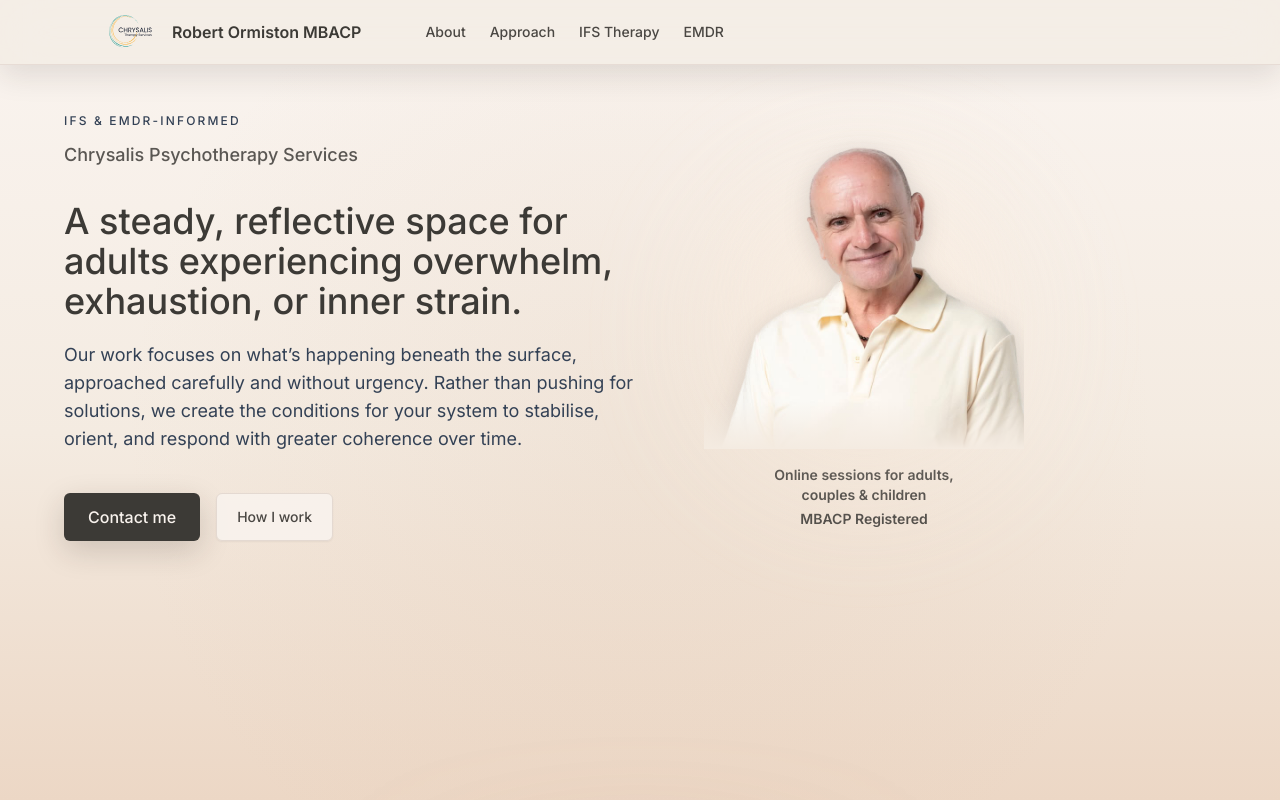
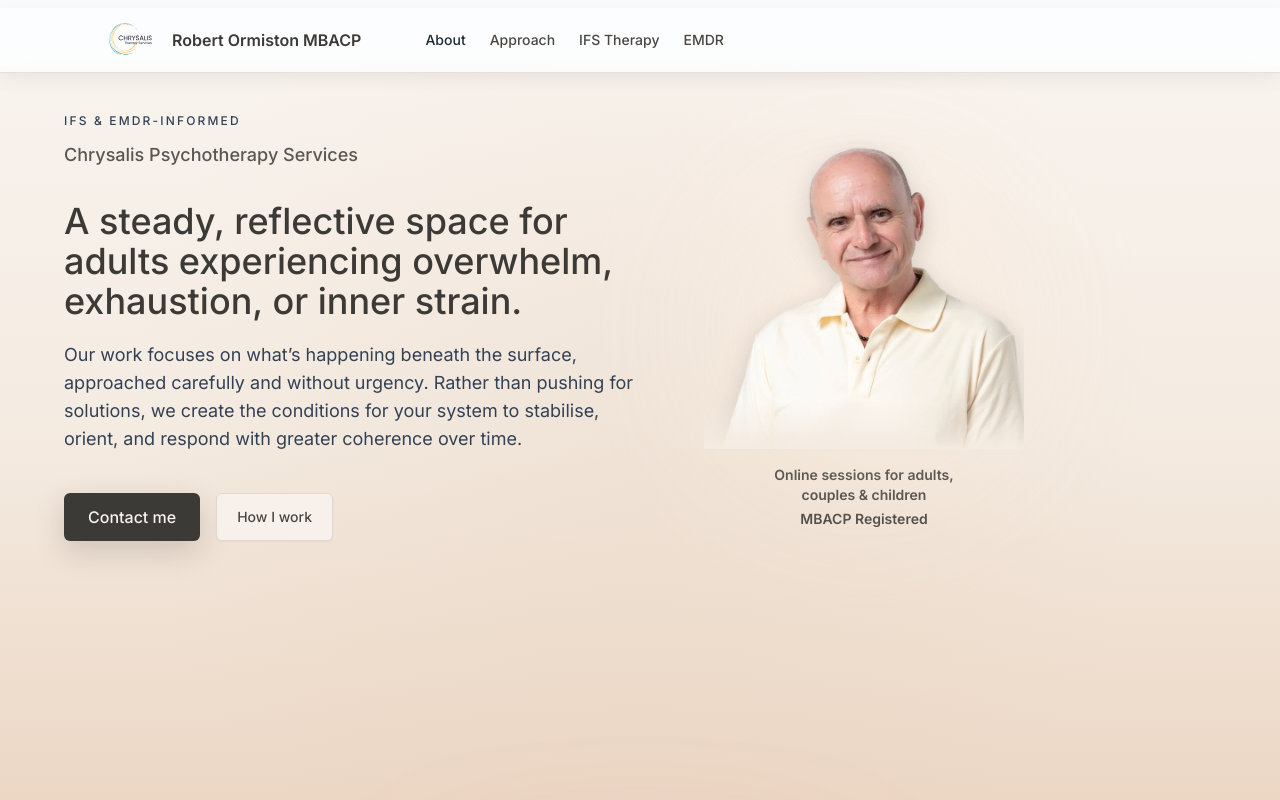
Before and after one commit to stopinder/ifs-funnel, a Vue app: page / in a window 1280 px wide. Shown: the top 800 px of the page. Built offline with nearby package versions, Linux system fonts and the light colour scheme.

Commit message:
Refine header to light glass style without structural changes

```diff
--- a/src/components/NavBar.vue
+++ b/src/components/NavBar.vue
@@ -1,12 +1,14 @@
 <template>
   <header
-      class="sticky top-0 z-50
-             border-b border-[#e4d9d1]/80
-             bg-[#f3e8dd]/70
-             backdrop-blur-xl
-             shadow-[0_10px_30px_rgba(44,35,28,0.12)]"
+      class="sticky top-2 z-50
+         bg-white/60 backdrop-blur-md
+         border-b border-black/10
+         shadow-[0_6px_16px_rgba(0,0,0,0.06)]"
   >
-    <div class="max-w-6xl mx-auto px-3 sm:px-4 lg:px-8">
+
+
+
+  <div class="max-w-6xl mx-auto px-3 sm:px-4 lg:px-8">
       <!-- On mobile: logo left, burger right.
            On desktop: logo + nav grouped together (no huge gulf). -->
       <div class="flex items-center h-16 gap-4 md:gap-8 justify-between md:justify-start">
@@ -36,7 +38,8 @@
           <button
               @click="goHomeAndScroll('about')"
               class="text-sm font-medium
-                     text-[#4a4743]
+                     text-[#1f2a37]
+
                      hover:text-[#c39e8a]
                      transition-colors-bg duration-200 ease-subtle"
           >
```
